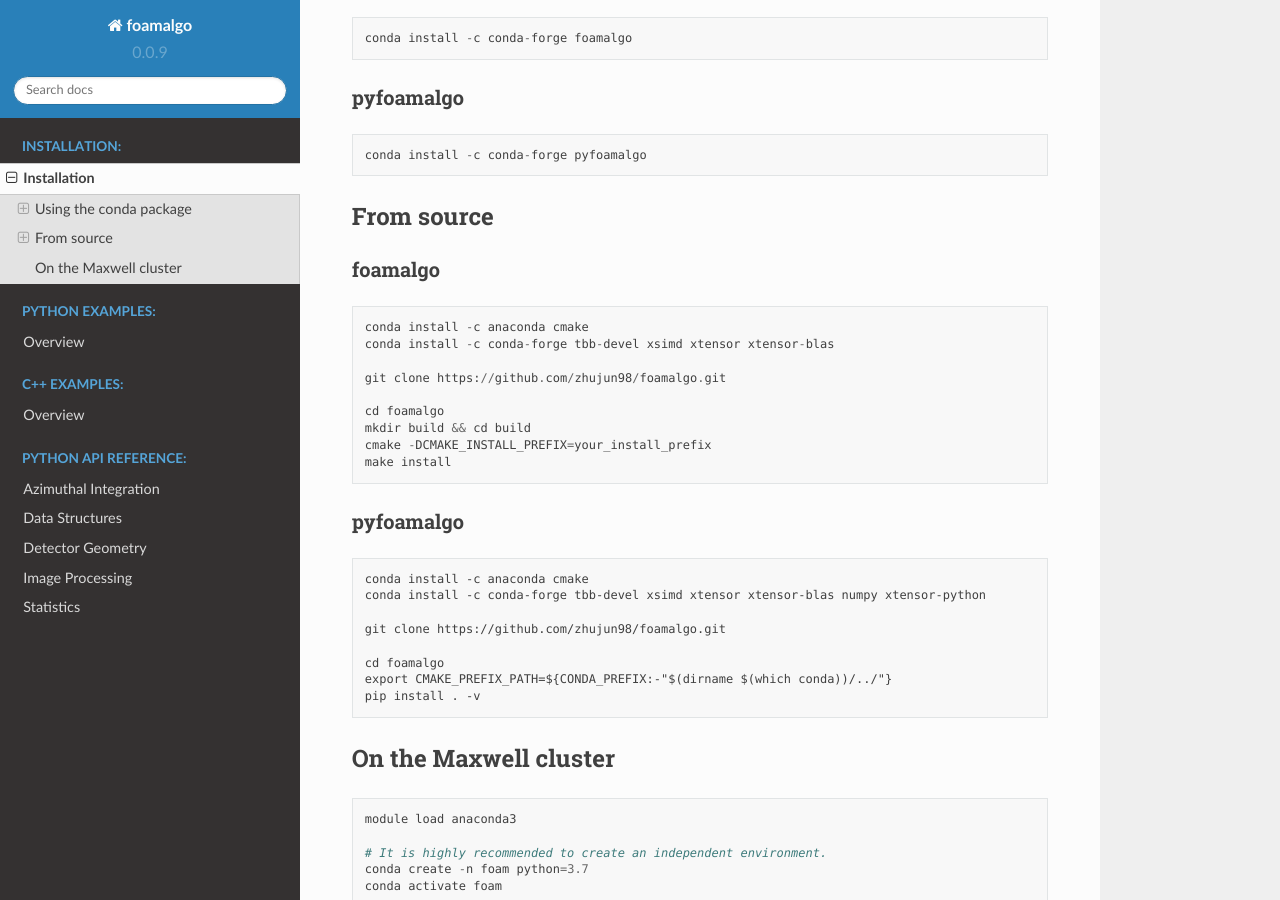
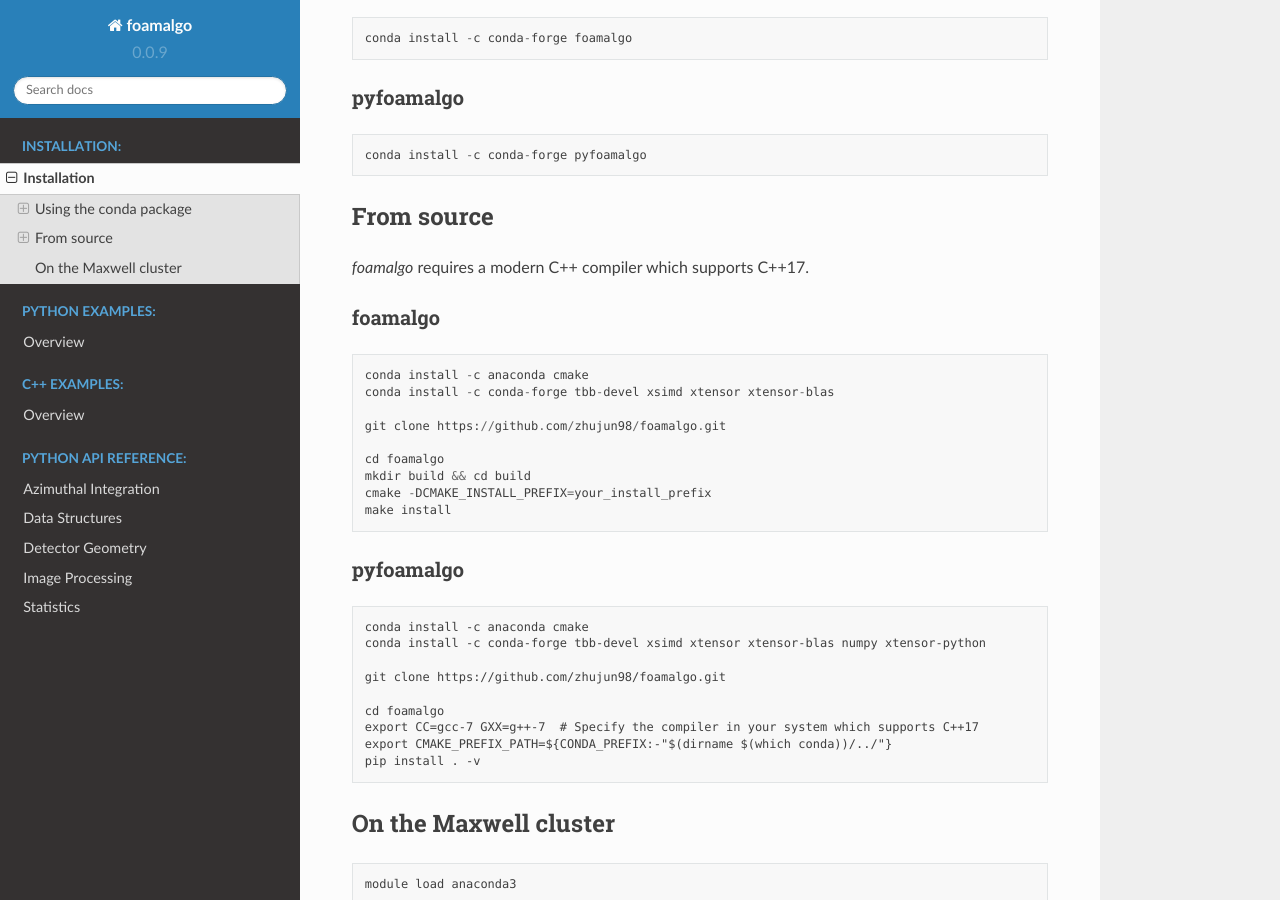
Before and after one commit to zhujun98/foamalgo, a Sphinx documentation site: the page built from docs/source/installation.rst, in a window 1280 px wide and 900 px high, scrolled down 249 px. Built offline with Sphinx 7.4.7 and the Read the Docs theme 2.0.0, drawn with Linux system fonts in a browser that asks for light colours; pages that are not in the unit, such as notebooks, are missing from menus.

Commit message:
Upgrade to C++17

```diff
--- a/CMakeLists.txt
+++ b/CMakeLists.txt
@@ -10,7 +10,7 @@
 
 project(foamalgo LANGUAGES CXX VERSION 0.0.9)
 
-set(CMAKE_CXX_STANDARD 14)
+set(CMAKE_CXX_STANDARD 17)
 set(CMAKE_CXX_STANDARD_REQUIRED ON)
 set(CMAKE_CXX_EXTENSIONS OFF)
 
--- a/docs/source/installation.rst
+++ b/docs/source/installation.rst
@@ -21,6 +21,8 @@
 
 From source
 -----------
+
+`foamalgo` requires a modern C++ compiler which supports C++17.
 
 foamalgo
 """"""""
@@ -48,6 +50,7 @@
     git clone https://github.com/zhujun98/foamalgo.git
 
     cd foamalgo
+    export CC=gcc-7 GXX=g++-7  # Specify the compiler in your system which supports C++17
     export CMAKE_PREFIX_PATH=${CONDA_PREFIX:-"$(dirname $(which conda))/../"}
     pip install . -v
 
```
Also changed, not shown: README.md (+1 -1 lines), 1 other file.
